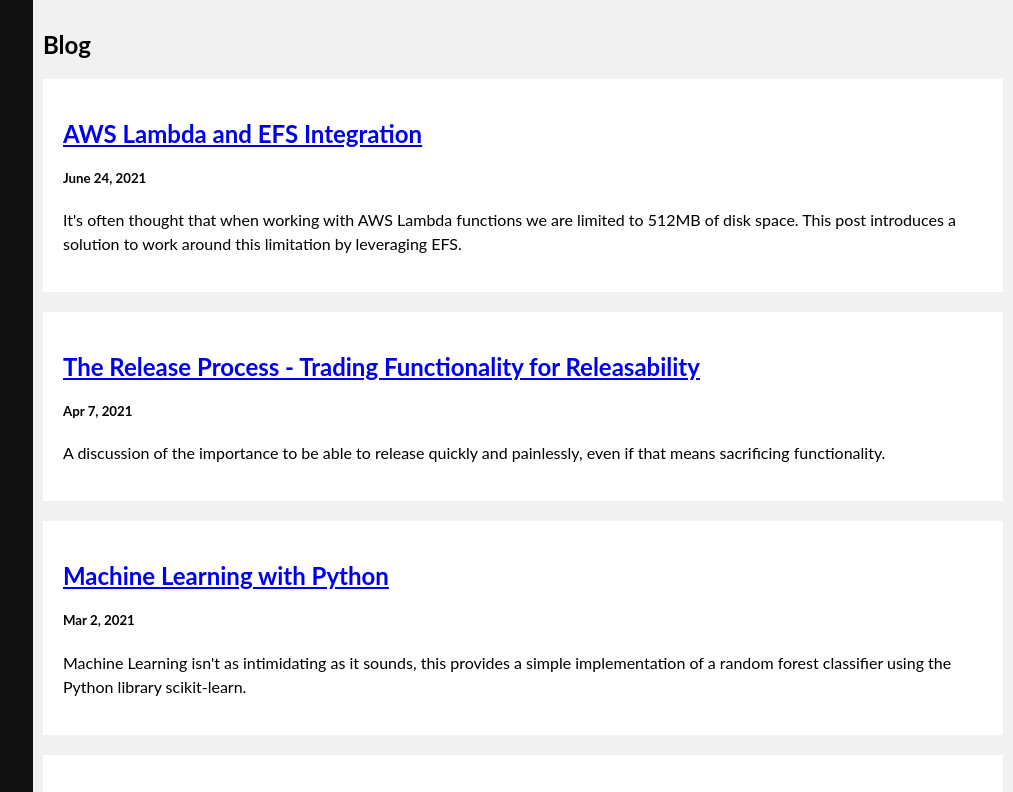
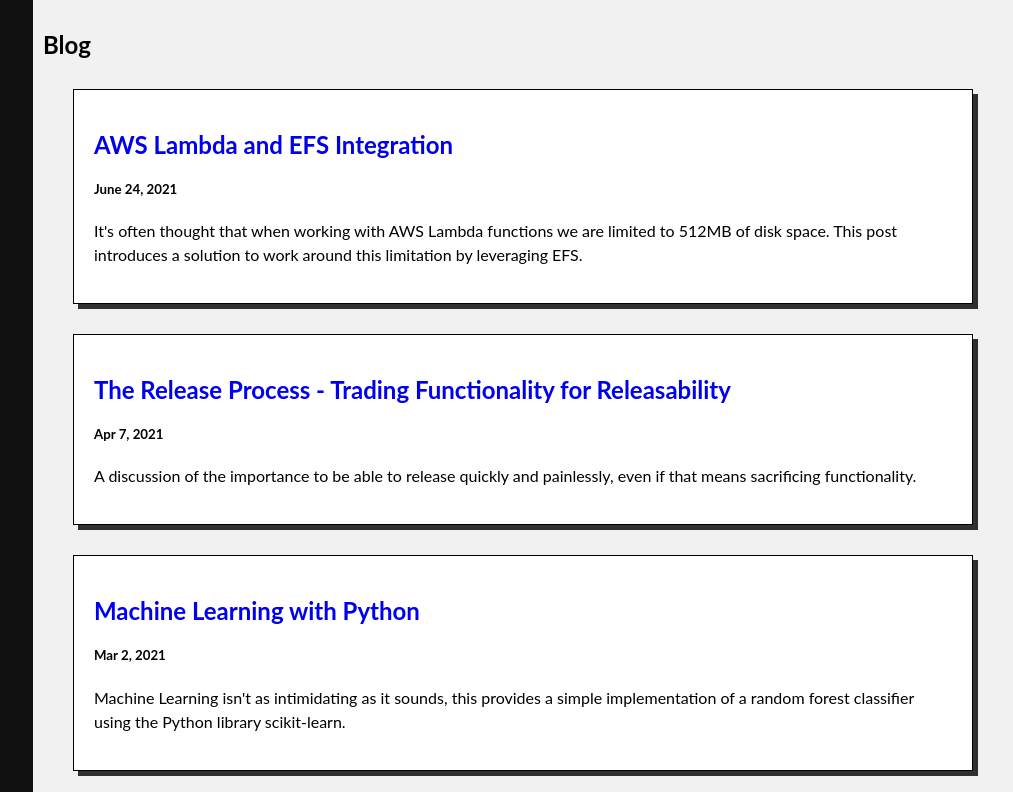
Before and after one commit to MattBriden/my-website, a plain HTML site: page index.html in a window 1280 px wide. Shown: the top 792 px of the page, 267-1280 px from the left. Drawn offline with nearby package versions, Linux system fonts and the light colour scheme.

Commit message:
start redesign

```diff
--- a/app.css
+++ b/app.css
@@ -73,7 +73,18 @@ p {
 .card {
   background-color: white;
   padding: 20px;
-  margin-top: 20px;
+  margin: 30px;
+  box-shadow: 5px 5px #303030;
+  border: 1px solid;
+  cursor: pointer;
+}
+.card a {
+  text-decoration: none;
+}
+
+.card:hover {
+  box-shadow: 7px 7px #303030;
+  margin: 25px;
 }
 
 code {font-size: 75%;}
--- a/index.html
+++ b/index.html
@@ -8,6 +8,11 @@
 
     <script src="https://ajax.googleapis.com/ajax/libs/jquery/3.3.1/jquery.min.js"></script>
     <script src="javascript/loader.js"></script>
+    <script>
+      document.getElementById('lambda-efs').onclick = function() {
+        window.location.href = 'lambda-efs.html';
+      }
+    </script>
   </head>
   <body>
 
@@ -15,7 +20,7 @@
 
   <div class="main">
     <h2>Blog</h2>
-    <div class="card">
+    <div class="card" id="lambda-efs">
       <a href="lambda-efs.html">
         <h2>AWS Lambda and EFS Integration</h2>
       </a>
```
